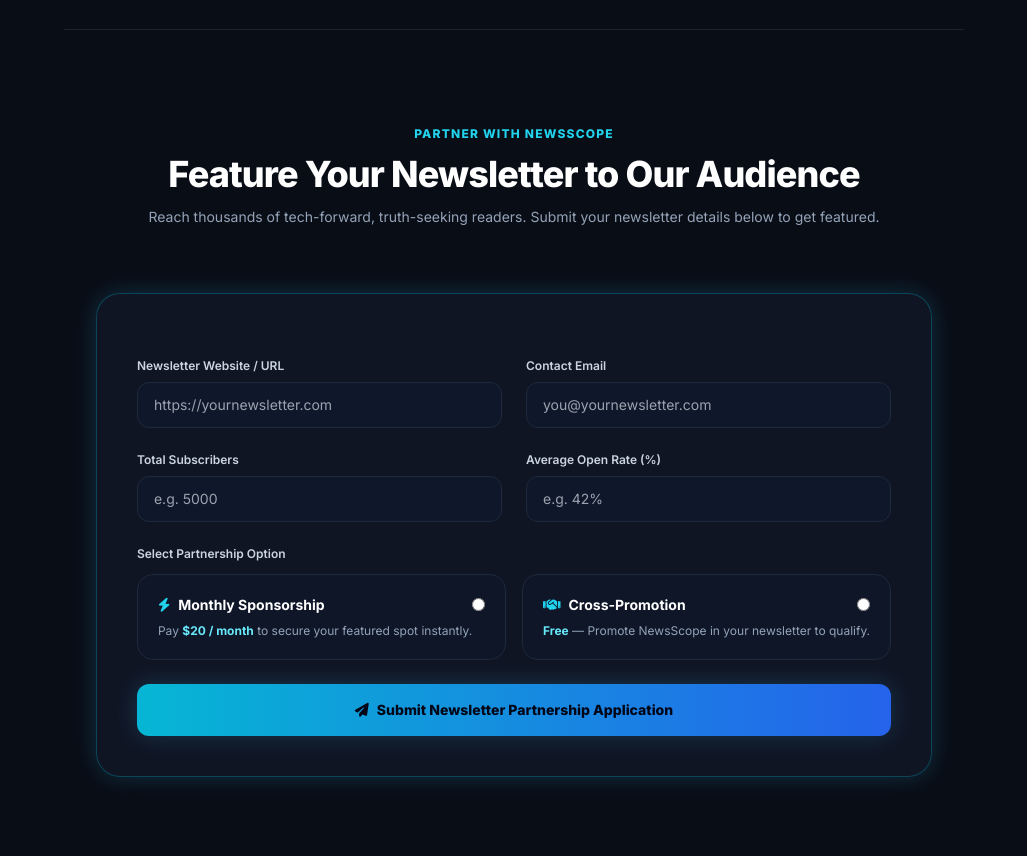
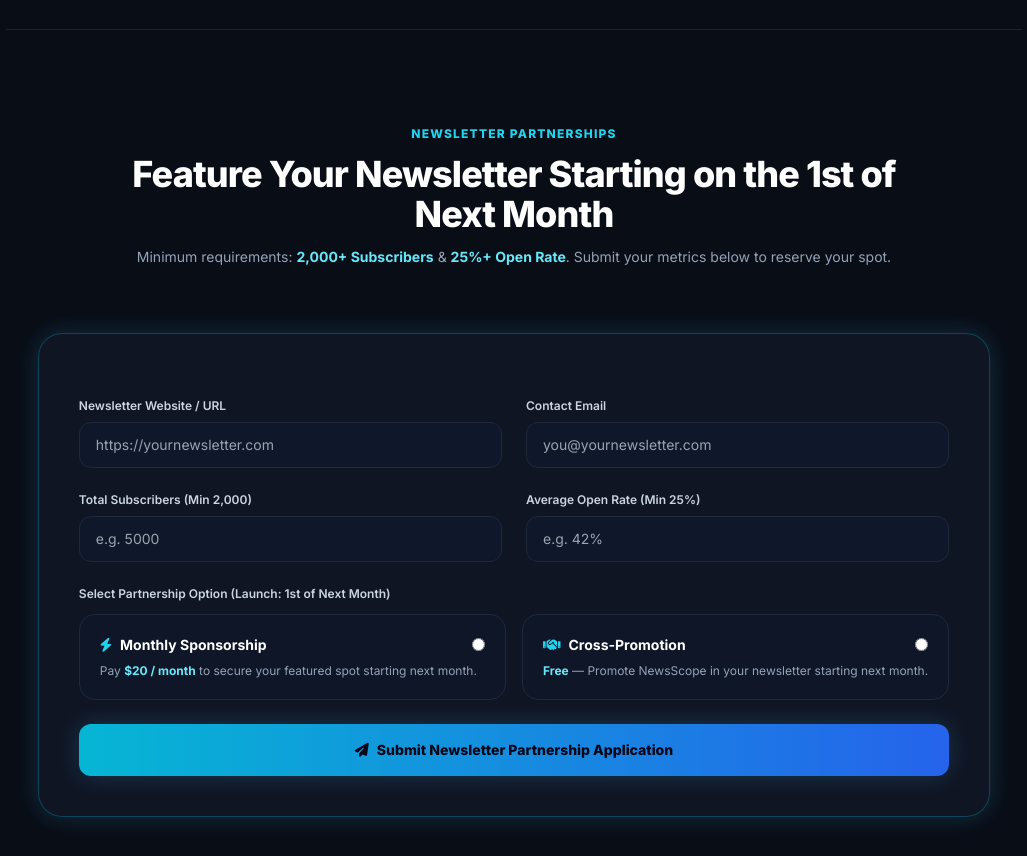
Before and after one commit to phoenix9617/newsscope-website, a plain HTML site: page index.html in a window 1280 px wide. Shown: the part 1320-2176 px from the top of the page, without its empty margins (126-1153 px from the left). Drawn offline with nearby package versions, Linux system fonts and the light colour scheme.

Commit message:
Update newsletter section with 2000 subs, 25% open rate minimums and next-month launch date

```diff
--- a/index.html
+++ b/index.html
@@ -151,10 +151,10 @@
     <!-- Newsletter Sponsorship & Signup Section -->
     <section id="newsletter-signup" class="py-24 max-w-5xl mx-auto px-4 sm:px-6 lg:px-8 border-t border-slate-800/80">
         <div class="text-center max-w-3xl mx-auto mb-16">
-            <h2 class="text-xs uppercase tracking-widest text-cyan-400 font-extrabold mb-3">Partner With NewsScope</h2>
-            <h3 class="text-3xl sm:text-4xl font-extrabold text-white tracking-tight">Feature Your Newsletter to Our Audience</h3>
+            <h2 class="text-xs uppercase tracking-widest text-cyan-400 font-extrabold mb-3">Newsletter Partnerships</h2>
+            <h3 class="text-3xl sm:text-4xl font-extrabold text-white tracking-tight">Feature Your Newsletter Starting on the 1st of Next Month</h3>
             <p class="text-sm text-slate-400 mt-3 leading-relaxed">
-                Reach thousands of tech-forward, truth-seeking readers. Submit your newsletter details below to get featured.
+                Minimum requirements: <strong class="text-cyan-300">2,000+ Subscribers</strong> & <strong class="text-cyan-300">25%+ Open Rate</strong>. Submit your metrics below to reserve your spot.
             </p>
         </div>
 
@@ -180,18 +180,18 @@
                 <!-- Row 2: Subscribers & Open Rate -->
                 <div class="grid grid-cols-1 sm:grid-cols-2 gap-6">
                     <div>
-                        <label class="block text-xs font-semibold text-slate-300 mb-2">Total Subscribers</label>
-                        <input type="number" name="subscribers" required placeholder="e.g. 5000" class="w-full bg-slate-900 border border-slate-800 rounded-xl px-4 py-3 text-sm text-white focus:outline-none focus:border-cyan-500 transition-colors">
+                        <label class="block text-xs font-semibold text-slate-300 mb-2">Total Subscribers (Min 2,000)</label>
+                        <input type="number" name="subscribers" min="2000" required placeholder="e.g. 5000" class="w-full bg-slate-900 border border-slate-800 rounded-xl px-4 py-3 text-sm text-white focus:outline-none focus:border-cyan-500 transition-colors">
                     </div>
                     <div>
-                        <label class="block text-xs font-semibold text-slate-300 mb-2">Average Open Rate (%)</label>
+                        <label class="block text-xs font-semibold text-slate-300 mb-2">Average Open Rate (Min 25%)</label>
                         <input type="text" name="open_rate" required placeholder="e.g. 42%" class="w-full bg-slate-900 border border-slate-800 rounded-xl px-4 py-3 text-sm text-white focus:outline-none focus:border-cyan-500 transition-colors">
                     </div>
                 </div>
 
                 <!-- Row 3: Choice of Partnership -->
                 <div>
-                    <label class="block text-xs font-semibold text-slate-300 mb-3">Select Partnership Option</label>
+                    <label class="block text-xs font-semibold text-slate-300 mb-3">Select Partnership Option (Launch: 1st of Next Month)</label>
                     <div class="grid grid-cols-1 sm:grid-cols-2 gap-4">
                         <!-- Option 1: Paid -->
                         <label class="relative flex flex-col p-5 rounded-2xl bg-slate-900/90 border border-slate-800 hover:border-cyan-500/50 cursor-pointer transition-all">
@@ -201,7 +201,7 @@
                                 </span>
                                 <input type="radio" name="partnership_choice" value="$20/month Paid Sponsorship" required class="text-cyan-500 focus:ring-cyan-500 bg-slate-900 border-slate-700">
                             </div>
-                            <span class="text-xs text-slate-400">Pay <strong class="text-cyan-300">$20 / month</strong> to secure your featured spot instantly.</span>
+                            <span class="text-xs text-slate-400">Pay <strong class="text-cyan-300">$20 / month</strong> to secure your featured spot starting next month.</span>
                         </label>
 
                         <!-- Option 2: Barter / Cross-Promote -->
@@ -212,7 +212,7 @@
                                 </span>
                                 <input type="radio" name="partnership_choice" value="Free Cross-Promotion Barter" required class="text-cyan-500 focus:ring-cyan-500 bg-slate-900 border-slate-700">
                             </div>
-                            <span class="text-xs text-slate-400"><strong class="text-cyan-300">Free</strong> — Promote NewsScope in your newsletter to qualify.</span>
+                            <span class="text-xs text-slate-400"><strong class="text-cyan-300">Free</strong> — Promote NewsScope in your newsletter starting next month.</span>
                         </label>
                     </div>
                 </div>
```
